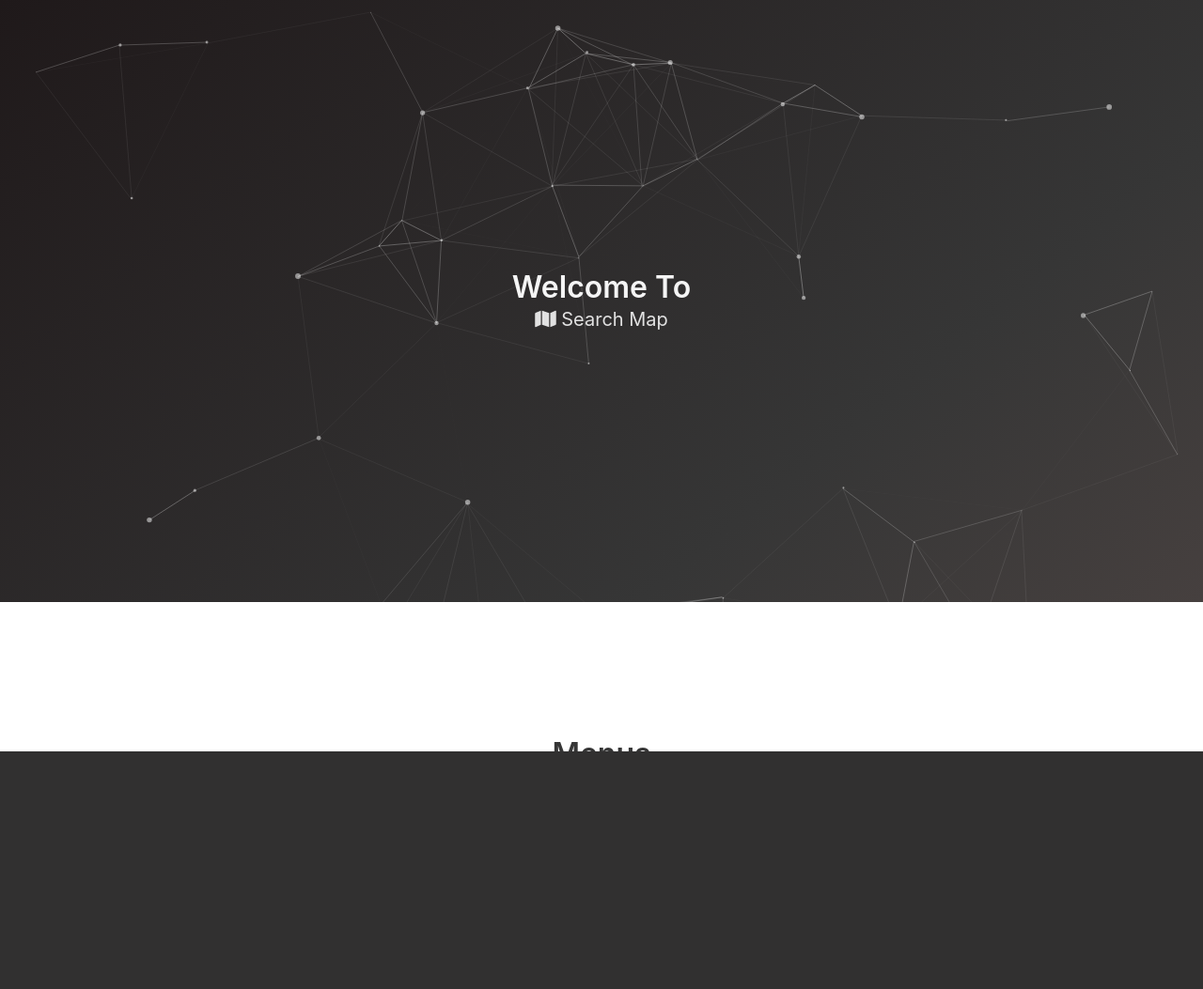
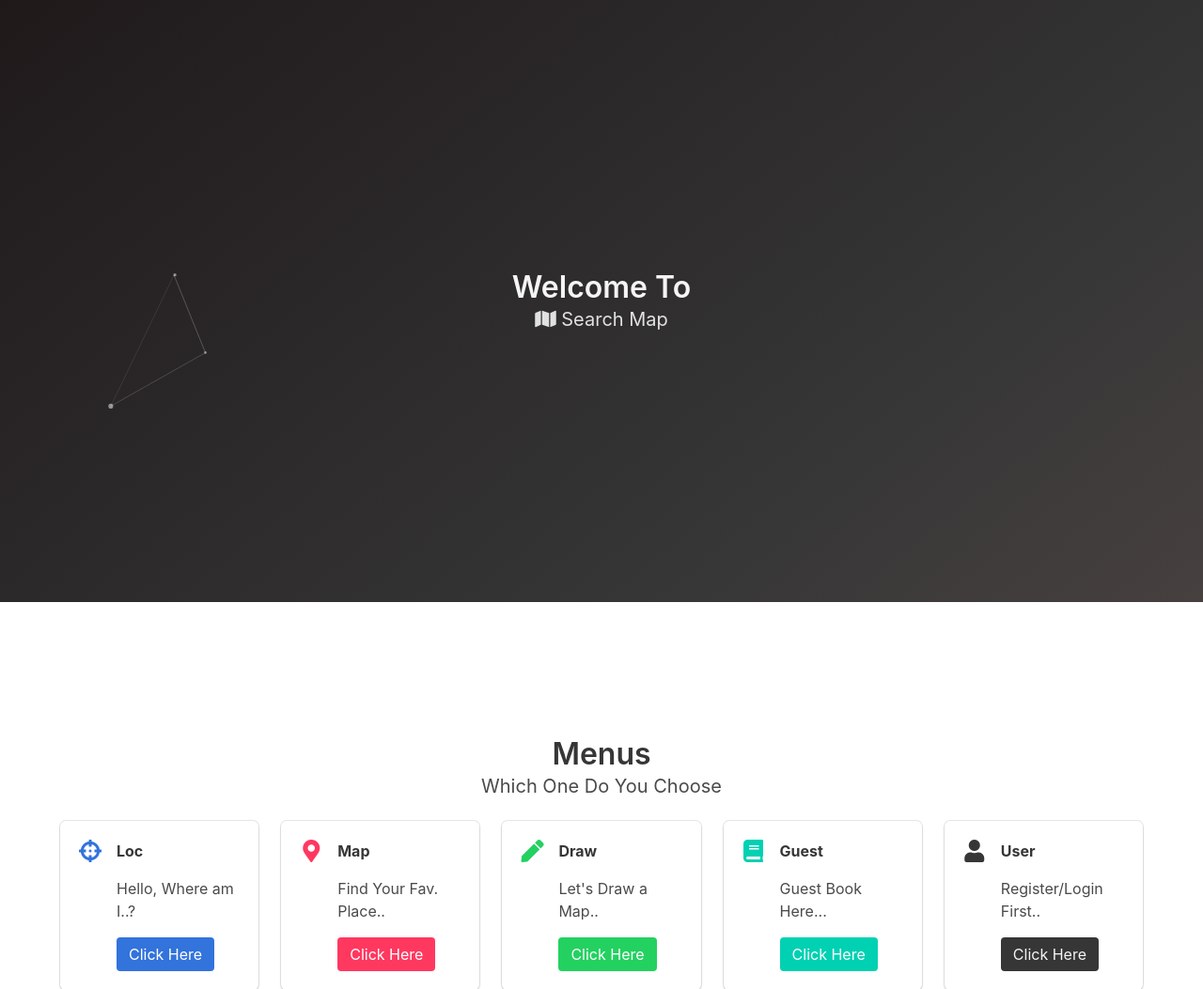
Before and after one commit to andriannus/searchmap, a CodeIgniter app: page /searchmap/index.php/site/index in a window 1280 px wide. Shown: the top 1053 px of the page at 94% size. Before the commit the page ends 800 px from the top, so only its background shows below. Run offline with CodeIgniter, Linux system fonts and the light colour scheme; a map, chart or similar area stays blank; some libraries are stand-ins or nearby versions.

Commit message:
Fix particles container

```diff
--- a/application/views/core/layouts/app.php
+++ b/application/views/core/layouts/app.php
@@ -49,10 +49,10 @@ defined('BASEPATH') OR exit('No direct script access allowed');
 			overflow: auto;
 		}
 
-		canvas {
+		#particle-js {
 			top: 0;
 			left: 0;
-			position: fixed;
+			position: absolute;
 		}
 
 		.table-responsive {
--- a/application/views/sites/index.php
+++ b/application/views/sites/index.php
@@ -4,9 +4,9 @@ defined('BASEPATH') OR exit('No direct script access allowed');
 
 <div id="index">
 	<section class="hero is-dark is-bold is-large">
-		<div id="particle-js"></div>
 		<div class="hero-body">
 			<div class="container has-text-centered">
+				<div id="particle-js"></div>
 				<h1 class="title wow zoomIn" data-wow-duration="1s">
 					<?= ($this->session->login == TRUE ? 'Hello ' . $this->session->name : 'Welcome To') ?>
 				</h1>
```
